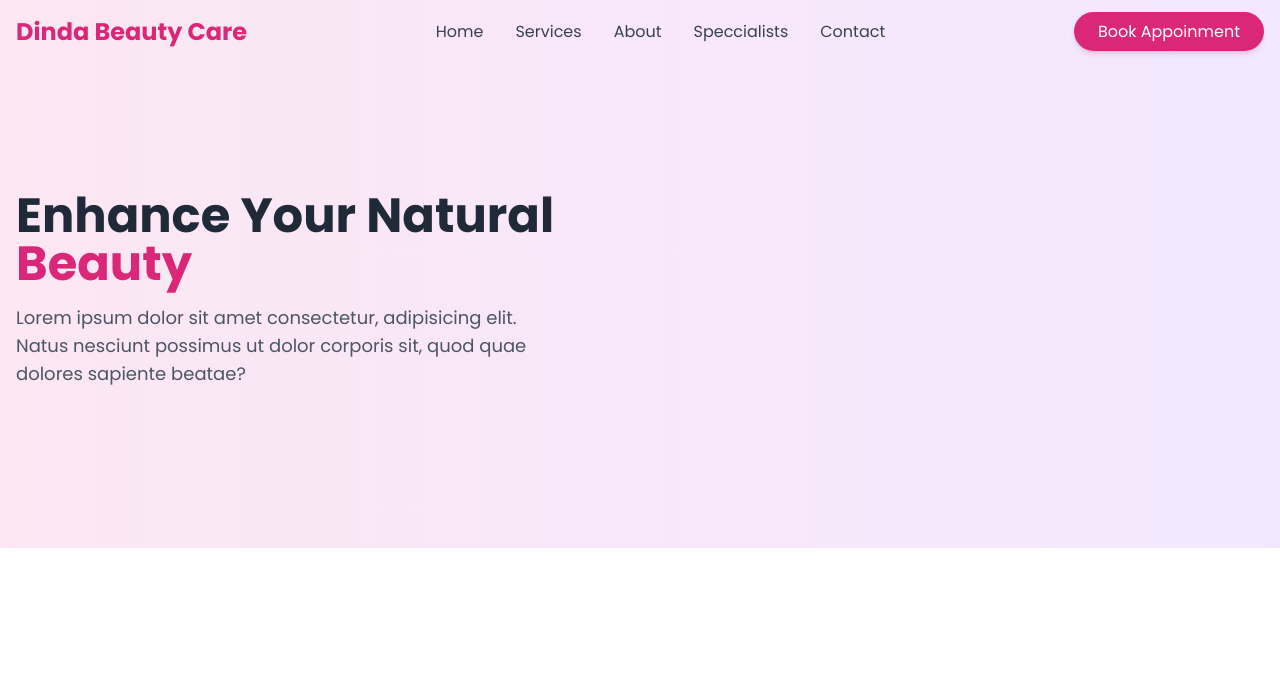
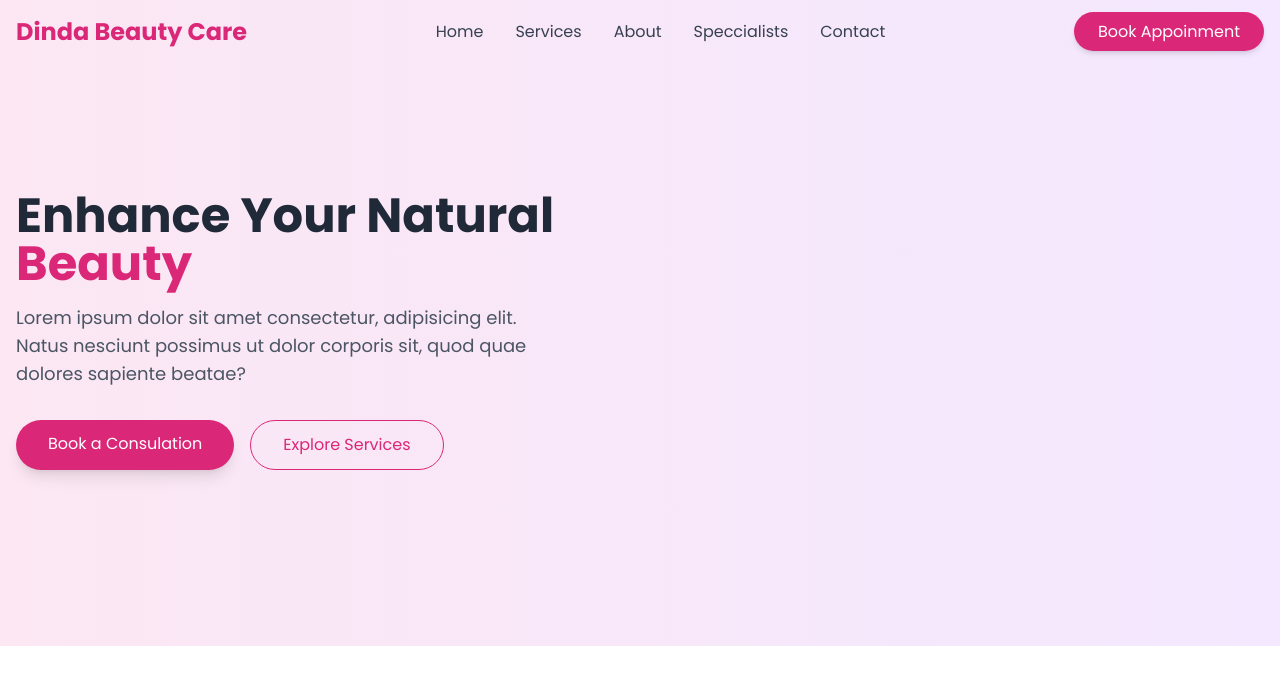
Before and after one commit to yudisdev/clinic-web, a React (Vite) app: page / in a window 1280 px wide. Shown: the top 684 px of the page. Built offline with nearby package versions, Linux system fonts and the light colour scheme.

Commit message:
update nav in hero section

```diff
--- a/src/components/Hero.jsx
+++ b/src/components/Hero.jsx
@@ -20,7 +20,20 @@ const Hero = () => {
                             Lorem ipsum dolor sit amet consectetur, adipisicing elit. Natus nesciunt possimus ut dolor corporis sit, quod quae dolores sapiente beatae?
                         </p>
                     </hgroup>
-
+                    <nav className='flex flex-col sm:flex-row gap-4 mb-12'>
+                        <a href="#appointment"
+                        className='bg-pink-600 hover:bg-pink-700 text-white px-8 py-3 rounded-full
+                        text-center transition shadow-lg'
+                        aria-label='Book a consulation'>
+                            Book a Consulation
+                        </a>
+                        <a href="#services"
+                        className='border border-pink-600 text-pink-600 hover:bg-pink-50 px-8 py-3 rounded-full
+                        text-center transition'
+                        aria-label='Explore our services'>
+                            Explore Services
+                        </a>
+                    </nav>
                 </div>
             </article>
         </section>
```
